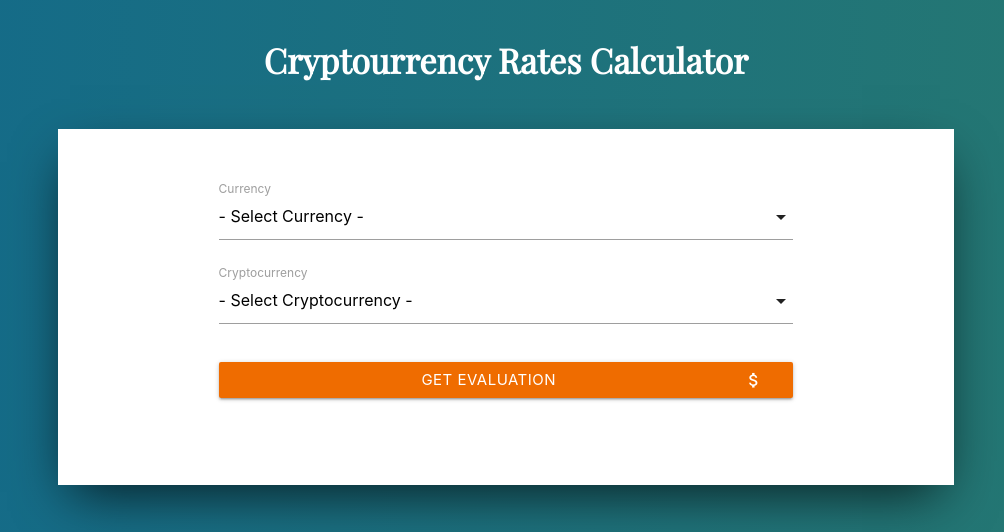
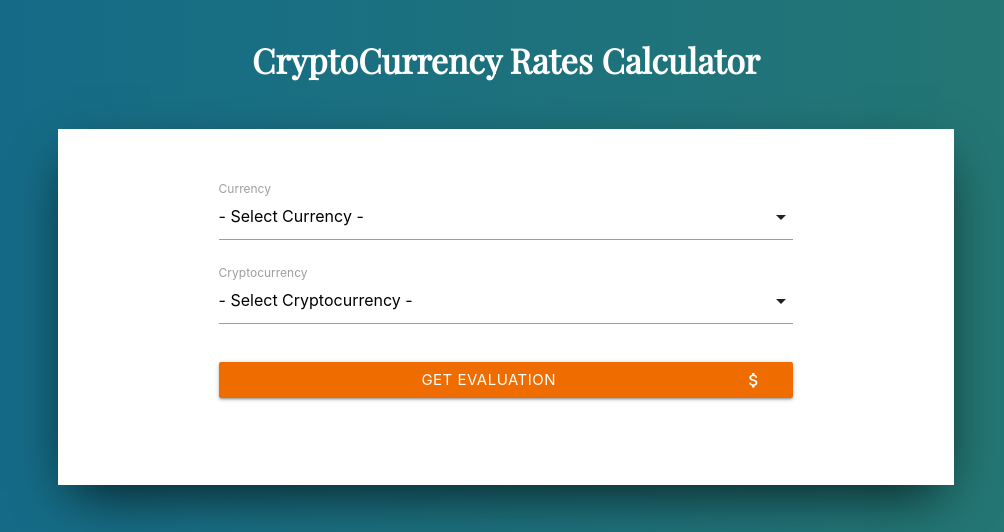
Before and after one commit to NateOsterfeld/CryptoCurrencyConverter-LIVE-, a plain HTML site: page index.html in a window 1280 px wide. Shown: the top 532 px of the page, without its empty margins (134-1138 px from the left). Drawn offline with nearby package versions, Linux system fonts and the light colour scheme; no server answers.

Commit message:
Update index.html

```diff
--- a/index.html
+++ b/index.html
@@ -11,7 +11,7 @@
     <link rel="stylesheet" href="https://cdnjs.cloudflare.com/ajax/libs/font-awesome/4.7.0/css/font-awesome.min.css"></head>
 <body>
     <div>
-        <h1 class="title center">Cryptourrency Rates Calculator</h1>
+        <h1 class="title center">CryptoCurrency Rates Calculator</h1>
     </div>
     <div class="container main-content">
         <!-- Page Content goes here -->
```
